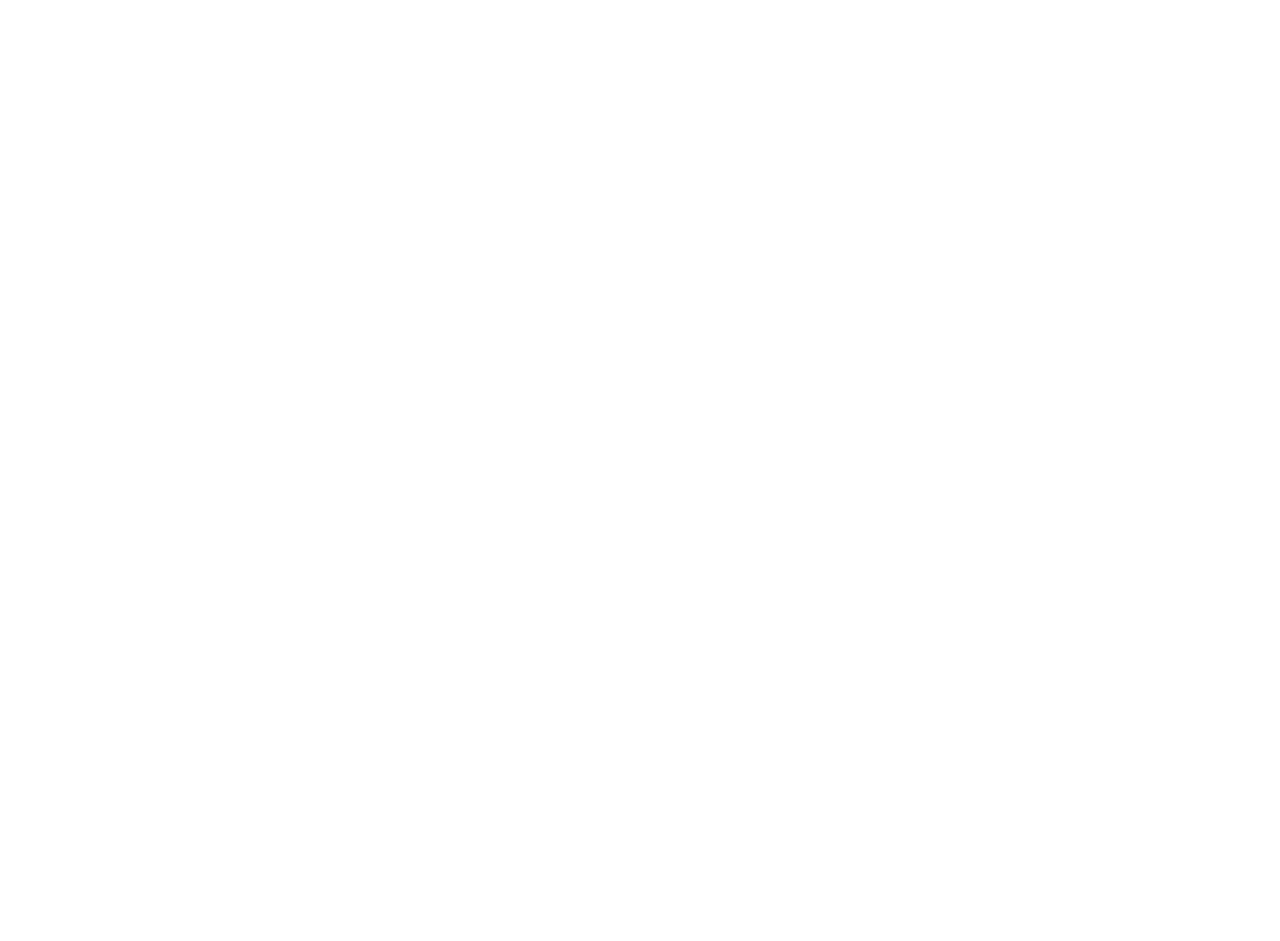
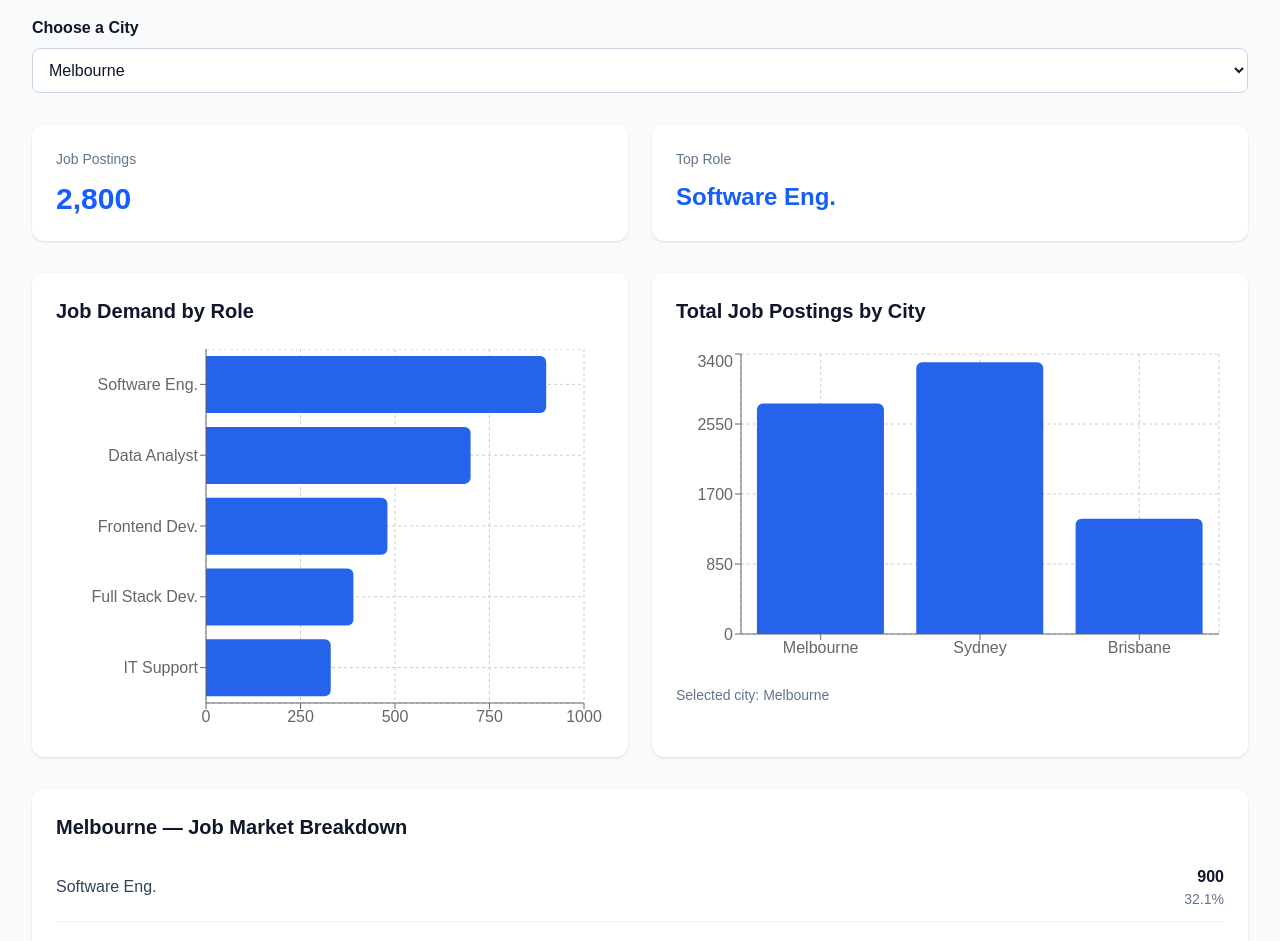
Before and after one commit to Xin-Wang1/aus-tech-job-market, a Next.js app in the folder frontend/: page /locations in a window 1280 px wide. Shown: the part 180-1121 px from the top of the page. Before the commit the page ends 800 px from the top, so only its background shows below. Built offline with nearby package versions, Linux system fonts and the light colour scheme.

Commit message:
Add locations analytics dashboard

```diff
--- a/frontend/app/locations/page.tsx
+++ b/frontend/app/locations/page.tsx
@@ -1,12 +1,145 @@
+
+"use client";
+
+import { useState } from "react";
+
+import {
+  cities,
+  locationData,
+} from "@/data/locationData";
+
+import type { City } from "@/types/role";
+
+import CityComparisonChart from "@/components/CityComparisonChart";
+import LocationRoleChart from "@/components/LocationRoleChart";
 
 export default function LocationsPage() {
+  const [selectedCity, setSelectedCity] =
+    useState<City>("Melbourne");
+
+  const currentLocation = locationData.find(
+    (item) => item.city === selectedCity
+  );
+
+  if (!currentLocation) {
+    return <p>Location not found.</p>;
+  }
+
   return (
-    <main className="mx-auto max-w-7xl p-8">
-      <h1 className="text-3xl font-bold">
-        Explore IT Locations
+    <main className="min-h-screen bg-slate-50 p-8">
+      <h1 className="text-3xl font-bold text-slate-900">
+        Locations Analytics
       </h1>
+
       <p className="mt-3 text-slate-600">
-        Explore technology job locations across Australia.
+        Explore IT job demand across Australian cities.
+      </p>
+
+      {/* City Selector */}
+      <div className="mt-8">
+        <label
+          htmlFor="city-filter"
+          className="mb-2 block font-semibold text-slate-900"
+        >
+          Choose a City
+        </label>
+
+        <select
+          id="city-filter"
+          value={selectedCity}
+          onChange={(e) =>
+            setSelectedCity(e.target.value as City)
+          }
+          className="w-full rounded-lg border border-slate-300 bg-white p-3 text-slate-900"
+        >
+          {cities.map((city) => (
+            <option key={city} value={city}>
+              {city}
+            </option>
+          ))}
+        </select>
+      </div>
+
+      {/* KPI Cards */}
+      <div className="mt-8 grid gap-6 md:grid-cols-2">
+        <div className="rounded-xl bg-white p-6 shadow-sm">
+          <p className="text-sm text-slate-500">
+            Job Postings
+          </p>
+
+          <p className="mt-3 text-3xl font-bold text-blue-600">
+            {currentLocation.jobPostings.toLocaleString(
+              "en-AU"
+            )}
+          </p>
+        </div>
+
+        <div className="rounded-xl bg-white p-6 shadow-sm">
+          <p className="text-sm text-slate-500">
+            Top Role
+          </p>
+
+          <p className="mt-3 text-2xl font-bold text-blue-600">
+            {currentLocation.topRole}
+          </p>
+        </div>
+      </div>
+
+      {/* Charts */}
+      <div className="mt-8 grid gap-6 xl:grid-cols-2">
+        <LocationRoleChart
+          data={currentLocation.roles}
+        />
+
+        <CityComparisonChart
+          data={locationData}
+          selectedCity={selectedCity}
+        />
+      </div>
+
+      {/* City Role Details */}
+      <section className="mt-8 rounded-xl bg-white p-6 shadow-sm">
+        <h2 className="text-xl font-semibold text-slate-900">
+          {selectedCity} — Job Market Breakdown
+        </h2>
+
+        <div className="mt-6 space-y-4">
+          {currentLocation.roles.map((role) => {
+            const percentage =
+              currentLocation.jobPostings > 0
+                ? (
+                    (role.jobs /
+                      currentLocation.jobPostings) *
+                    100
+                  ).toFixed(1)
+                : "0.0";
+
+            return (
+              <div
+                key={role.role}
+                className="flex items-center justify-between border-b border-slate-100 pb-3"
+              >
+                <span className="text-slate-700">
+                  {role.role}
+                </span>
+
+                <div className="text-right">
+                  <p className="font-semibold text-slate-900">
+                    {role.jobs.toLocaleString("en-AU")}
+                  </p>
+
+                  <p className="text-sm text-slate-500">
+                    {percentage}%
+                  </p>
+                </div>
+              </div>
+            );
+          })}
+        </div>
+      </section>
+
+      <p className="mt-6 text-xs text-slate-500">
+        Demo data — not actual job market statistics.
       </p>
     </main>
   );
--- /dev/null
+++ b/frontend/components/CityComparisonChart.tsx
@@ -0,0 +1,61 @@
+
+"use client";
+
+import {
+  BarChart,
+  Bar,
+  XAxis,
+  YAxis,
+  CartesianGrid,
+  Tooltip,
+  ResponsiveContainer,
+} from "recharts";
+
+import type { LocationData } from "@/types/location";
+
+type Props = {
+  data: LocationData[];
+  selectedCity: string;
+};
+
+export default function CityComparisonChart({
+  data,
+  selectedCity,
+}: Props) {
+  const chartData = data.map((item) => ({
+    city: item.city,
+    jobs: item.jobPostings,
+  }));
+
+  return (
+    <div className="rounded-xl bg-white p-6 shadow-sm">
+      <h2 className="mb-6 text-xl font-semibold text-slate-900">
+        Total Job Postings by City
+      </h2>
+
+      <div className="h-80 w-full">
+        <ResponsiveContainer width="100%" height="100%">
+          <BarChart data={chartData}>
+            <CartesianGrid strokeDasharray="3 3" />
+
+            <XAxis dataKey="city" />
+            <YAxis />
+
+            <Tooltip />
+
+            <Bar
+              dataKey="jobs"
+              name="Job Postings"
+              fill="#2563eb"
+              radius={[6, 6, 0, 0]}
+            />
+          </BarChart>
+        </ResponsiveContainer>
+      </div>
+
+      <p className="mt-4 text-sm text-slate-500">
+        Selected city: {selectedCity}
+      </p>
+    </div>
+  );
+}
--- /dev/null
+++ b/frontend/components/LocationRoleChart.tsx
@@ -0,0 +1,59 @@
+
+"use client";
+
+import {
+  BarChart,
+  Bar,
+  XAxis,
+  YAxis,
+  CartesianGrid,
+  Tooltip,
+  ResponsiveContainer,
+} from "recharts";
+
+import type { LocationRole } from "@/types/location";
+
+type Props = {
+  data: LocationRole[];
+};
+
+export default function LocationRoleChart({
+  data,
+}: Props) {
+  return (
+    <div className="rounded-xl bg-white p-6 shadow-sm">
+      <h2 className="mb-6 text-xl font-semibold text-slate-900">
+        Job Demand by Role
+      </h2>
+
+      <div className="h-96 w-full">
+        <ResponsiveContainer width="100%" height="100%">
+          <BarChart
+            data={data}
+            layout="vertical"
+            margin={{ left: 35, right: 20 }}
+          >
+            <CartesianGrid strokeDasharray="3 3" />
+
+            <XAxis type="number" />
+
+            <YAxis
+              type="category"
+              dataKey="role"
+              width={115}
+            />
+
+            <Tooltip />
+
+            <Bar
+              dataKey="jobs"
+              name="Job Postings"
+              fill="#2563eb"
+              radius={[0, 6, 6, 0]}
+            />
+          </BarChart>
+        </ResponsiveContainer>
+      </div>
+    </div>
+  );
+}
--- /dev/null
+++ b/frontend/data/locationData.ts
@@ -0,0 +1,30 @@
+
+import { jobData } from "@/data/jobData";
+import type { City } from "@/types/role";
+import type { LocationData } from "@/types/location";
+
+export const cities: City[] = [
+  "Melbourne",
+  "Sydney",
+  "Brisbane",
+];
+
+export const locationData: LocationData[] = cities.map(
+  (city) => {
+    const cityData = jobData[city];
+
+    const roles = [...cityData.roles].sort(
+      (a, b) => b.jobs - a.jobs
+    );
+
+    return {
+      city,
+      jobPostings: roles.reduce(
+        (sum, role) => sum + role.jobs,
+        0
+      ),
+      topRole: roles[0]?.role ?? "N/A",
+      roles,
+    };
+  }
+);
--- /dev/null
+++ b/frontend/types/location.ts
@@ -0,0 +1,14 @@
+
+import type { City } from "@/types/role";
+
+export interface LocationRole {
+  role: string;
+  jobs: number;
+}
+
+export interface LocationData {
+  city: City;
+  jobPostings: number;
+  topRole: string;
+  roles: LocationRole[];
+}
```
